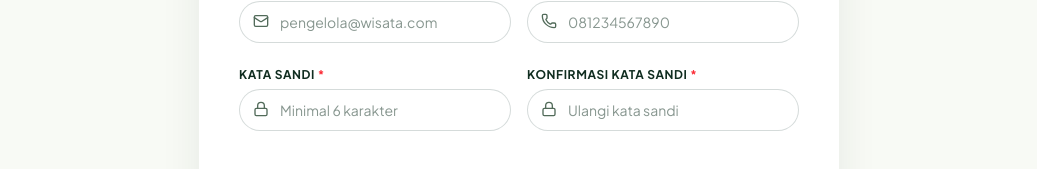
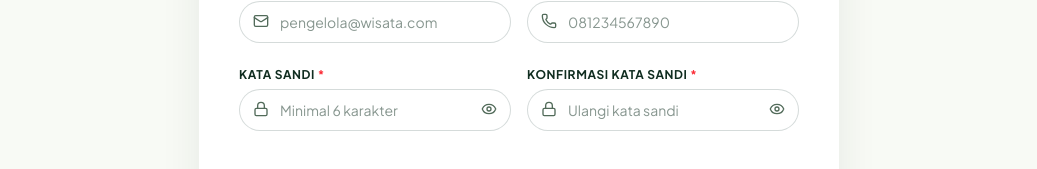
Before and after one commit to Derylfabiensyah/passify, a React (Vite) app in the folder frontend/: page /daftar-wisata in a window 1280 px wide. Shown: the part 499-668 px from the top of the page, without its empty margins (121-1158 px from the left). Built offline with nearby package versions, Linux system fonts and the light colour scheme; no server answers.

Commit message:
feat(auth): add password visibility toggle to RegisterTenantPage and TravelerAuthPage

```diff
--- a/frontend/src/pages/RegisterTenantPage.jsx
+++ b/frontend/src/pages/RegisterTenantPage.jsx
@@ -9,6 +9,8 @@ import {
   Loader2,
   Mail,
   Lock,
+  Eye,
+  EyeOff,
   User,
   Phone,
   Globe,
@@ -18,6 +20,8 @@ import {
 
 export default function RegisterTenantPage() {
   const [step, setStep] = useState(1);
+  const [showPassword, setShowPassword] = useState(false);
+  const [showConfirmPassword, setShowConfirmPassword] = useState(false);
   const [formData, setFormData] = useState({
     full_name: '',
     email: '',
@@ -302,13 +306,21 @@ export default function RegisterTenantPage() {
                   <div className="relative">
                     <Lock className="absolute left-3.5 top-3 h-4 w-4 text-[var(--ink-soft)]" />
                     <input
-                      type="password"
+                      type={showPassword ? 'text' : 'password'}
                       required
                       placeholder="Minimal 6 karakter"
                       value={formData.password}
                       onChange={e => setFormData({ ...formData, password: e.target.value })}
-                      className="w-full rounded-xl border border-[rgba(23,59,50,0.18)] bg-white pl-10 pr-4 py-2.5 text-sm focus:border-[var(--forest)] focus:ring-1 focus:ring-[var(--forest)] outline-none"
+                      className="w-full rounded-xl border border-[rgba(23,59,50,0.18)] bg-white pl-10 pr-10 py-2.5 text-sm focus:border-[var(--forest)] focus:ring-1 focus:ring-[var(--forest)] outline-none"
                     />
+                    <button
+                      type="button"
+                      onClick={() => setShowPassword(!showPassword)}
+                      aria-label={showPassword ? 'Sembunyikan kata sandi' : 'Tampilkan kata sandi'}
+                      className="absolute right-3 top-2.5 p-0.5 text-[var(--ink-soft)] hover:text-[var(--forest-deep)] transition-colors cursor-pointer"
+                    >
+                      {showPassword ? <EyeOff className="h-4 w-4" /> : <Eye className="h-4 w-4" />}
+                    </button>
                   </div>
                   {errors.password && <p className="mt-1 text-xs text-red-500">{errors.password}</p>}
                 </div>
@@ -320,13 +332,21 @@ export default function RegisterTenantPage() {
                   <div className="relative">
                     <Lock className="absolute left-3.5 top-3 h-4 w-4 text-[var(--ink-soft)]" />
                     <input
-                      type="password"
+                      type={showConfirmPassword ? 'text' : 'password'}
                       required
                       placeholder="Ulangi kata sandi"
                       value={formData.confirm_password}
                       onChange={e => setFormData({ ...formData, confirm_password: e.target.value })}
-                      className="w-full rounded-xl border border-[rgba(23,59,50,0.18)] bg-white pl-10 pr-4 py-2.5 text-sm focus:border-[var(--forest)] focus:ring-1 focus:ring-[var(--forest)] outline-none"
+                      className="w-full rounded-xl border border-[rgba(23,59,50,0.18)] bg-white pl-10 pr-10 py-2.5 text-sm focus:border-[var(--forest)] focus:ring-1 focus:ring-[var(--forest)] outline-none"
                     />
+                    <button
+                      type="button"
+                      onClick={() => setShowConfirmPassword(!showConfirmPassword)}
+                      aria-label={showConfirmPassword ? 'Sembunyikan konfirmasi kata sandi' : 'Tampilkan konfirmasi kata sandi'}
+                      className="absolute right-3 top-2.5 p-0.5 text-[var(--ink-soft)] hover:text-[var(--forest-deep)] transition-colors cursor-pointer"
+                    >
+                      {showConfirmPassword ? <EyeOff className="h-4 w-4" /> : <Eye className="h-4 w-4" />}
+                    </button>
                   </div>
                   {errors.confirm_password && <p className="mt-1 text-xs text-red-500">{errors.confirm_password}</p>}
                 </div>
--- a/frontend/src/pages/TravelerAuthPage.jsx
+++ b/frontend/src/pages/TravelerAuthPage.jsx
@@ -1,6 +1,6 @@
 import React, { useState } from 'react';
 import { Link, useLocation, useNavigate } from 'react-router-dom';
-import { ArrowRight, Compass, Lock, Mail, Phone, ShieldCheck, User, Loader2, AlertCircle } from 'lucide-react';
+import { ArrowRight, Compass, Lock, Mail, Phone, ShieldCheck, User, Loader2, AlertCircle, Eye, EyeOff } from 'lucide-react';
 
 const AUTH_API = import.meta.env.VITE_AUTH_API_URL || 'http://localhost:8081/api/v1/auth';
 const ROOT_DOMAIN = import.meta.env.VITE_ROOT_DOMAIN || 'passify.com';
@@ -11,6 +11,8 @@ export default function TravelerAuthPage({ mode }) {
   const location = useLocation();
   const [loading, setLoading] = useState(false);
   const [error, setError] = useState('');
+  const [showLoginPassword, setShowLoginPassword] = useState(false);
+  const [showRegisterPassword, setShowRegisterPassword] = useState(false);
   const [login, setLogin] = useState({ email: '', password: '' });
   const [registration, setRegistration] = useState({ name: '', email: '', phone: '', password: '' });
 
@@ -283,13 +285,21 @@ export default function TravelerAuthPage({ mode }) {
                   <Lock className="pointer-events-none absolute left-3.5 top-1/2 h-4 w-4 -translate-y-1/2 text-[var(--bark)]" />
                   <input
                     id="login-password-input"
-                    type="password"
-                    className="field-control pl-10 text-xs font-medium"
+                    type={showLoginPassword ? 'text' : 'password'}
+                    className="field-control pl-10 pr-10 text-xs font-medium"
                     value={login.password}
                     onChange={(e) => setLogin({ ...login, password: e.target.value })}
                     placeholder="••••••••"
                     required
                   />
+                  <button
+                    type="button"
+                    onClick={() => setShowLoginPassword(!showLoginPassword)}
+                    aria-label={showLoginPassword ? 'Sembunyikan kata sandi' : 'Tampilkan kata sandi'}
+                    className="absolute right-3 top-1/2 -translate-y-1/2 p-0.5 text-[var(--ink-soft)] hover:text-[var(--forest-deep)] transition-colors cursor-pointer"
+                  >
+                    {showLoginPassword ? <EyeOff className="h-4 w-4" /> : <Eye className="h-4 w-4" />}
+                  </button>
                 </div>
               </div>
 
@@ -372,13 +382,21 @@ export default function TravelerAuthPage({ mode }) {
                   <Lock className="pointer-events-none absolute left-3.5 top-1/2 h-4 w-4 -translate-y-1/2 text-[var(--bark)]" />
                   <input
                     id="register-password-input"
-                    type="password"
-                    className="field-control pl-10 text-xs font-medium"
+                    type={showRegisterPassword ? 'text' : 'password'}
+                    className="field-control pl-10 pr-10 text-xs font-medium"
                     value={registration.password}
                     onChange={(e) => setRegistrationValue('password', e.target.value)}
                     placeholder="Minimal 6 karakter"
                     required
                   />
+                  <button
+                    type="button"
+                    onClick={() => setShowRegisterPassword(!showRegisterPassword)}
+                    aria-label={showRegisterPassword ? 'Sembunyikan kata sandi' : 'Tampilkan kata sandi'}
+                    className="absolute right-3 top-1/2 -translate-y-1/2 p-0.5 text-[var(--ink-soft)] hover:text-[var(--forest-deep)] transition-colors cursor-pointer"
+                  >
+                    {showRegisterPassword ? <EyeOff className="h-4 w-4" /> : <Eye className="h-4 w-4" />}
+                  </button>
                 </div>
               </div>
 
```
